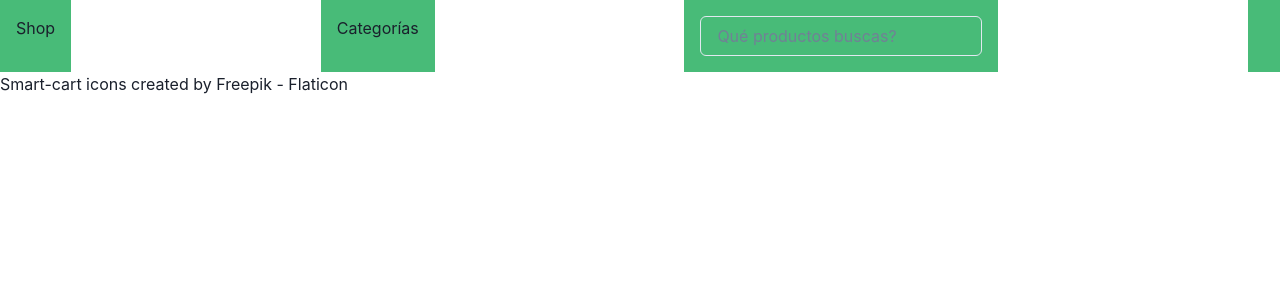
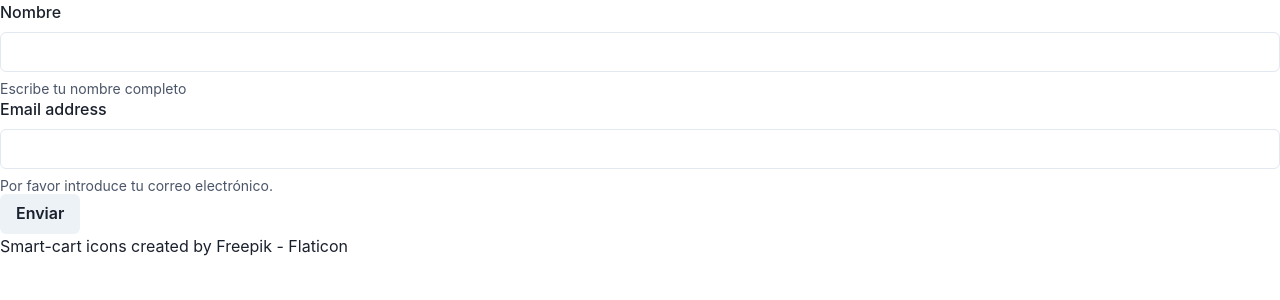
Before and after one commit to FranFerro2004/1raPreentregaReactFerro, a React (Vite) app in the folder Desktop/CursoReactCoder/: page /form in a window 1280 px wide. Shown: the top 300 px of the page. Built offline with nearby package versions, Linux system fonts and the light colour scheme.

Commit message:
form echo, errores en productdetail y navmenu resultos

```diff
--- a/Desktop/CursoReactCoder/src/App.jsx
+++ b/Desktop/CursoReactCoder/src/App.jsx
@@ -1,9 +1,8 @@
-import { BrowserRouter, Route, Routes } from "react-router-dom";
+import { BrowserRouter, Form, Route, Routes } from "react-router-dom";
 import ItemListContainer from "./assets/ItemListContainer";
-import NavMenu from "./assets/NavMenu";
 import React from "react";
-import ProductDetail from "./assets/ProductDetail";
 import ProductDetailContainer from "./assets/ProductDetailContainer";
+import FormCompra from "./assets/FormCompra";
 
 const App = () => {
 
@@ -11,7 +10,7 @@ const App = () => {
 
     <BrowserRouter>
 
-    <NavMenu/>
+
 
     <Routes>
 
@@ -21,6 +20,7 @@ const App = () => {
 
     <Route exact path='/category/:category' element={<ItemListContainer/>} />
 
+    <Route exact path="/form" element={<FormCompra/>} />
 
     </Routes>
 
--- /dev/null
+++ b/Desktop/CursoReactCoder/src/assets/FormCompra.jsx
@@ -0,0 +1,46 @@
+import React, { useEffect, useState } from 'react';
+import { FormControl, FormLabel, Input, FormHelperText, WrapItem, Button } from '@chakra-ui/react';
+
+const Form = () => {
+    const [nombre, setNombre] = useState('');
+    const [email, setEmail] = useState('');
+    const [nombreConfirmado, setNombreConfirmado] = useState('')
+    const [emailConfirmado, setEmailConfirmado] = useState('')
+
+    const handleEnviarClick = () => {
+        setNombreConfirmado(nombre)
+        setEmailConfirmado(email)
+        console.log(nombreConfirmado);
+        console.log(emailConfirmado);
+    };
+
+    useEffect(() => {
+        console.log(nombre);
+        console.log(email);
+
+    },[nombre, email])
+
+    return (
+        <>
+            <FormControl>
+                <FormLabel>Nombre</FormLabel>
+                <Input type='text' id="formNombre" onChange={(e) => setNombre(e.target.value)} />
+                <FormHelperText>Escribe tu nombre completo</FormHelperText>
+            </FormControl>
+
+            <FormControl>
+                <FormLabel>Email address</FormLabel>
+                <Input type='email' id="formEmail" onChange={(e) => setEmail(e.target.value)} />
+                <FormHelperText>Por favor introduce tu correo electrónico.</FormHelperText>
+            </FormControl>
+
+            <WrapItem>
+                <Button colorScheme='gray' id="botonEnviar" onClick={handleEnviarClick}>
+                    Enviar
+                </Button>
+            </WrapItem>
+        </>
+    );
+};
+
+export default Form;
--- a/Desktop/CursoReactCoder/src/assets/ItemListContainer.jsx
+++ b/Desktop/CursoReactCoder/src/assets/ItemListContainer.jsx
@@ -200,8 +200,8 @@ const ItemListContainer = ({}) => {
 
     return (
         <>
+            <NavMenu productos={productos} categorias={categorias} />
             <ItemList data={productos} />
-            <NavMenu productos={productos} categorias={categorias} />
         </>
     );
 };
--- a/Desktop/CursoReactCoder/src/assets/ProductDetailContainer.jsx
+++ b/Desktop/CursoReactCoder/src/assets/ProductDetailContainer.jsx
@@ -1,6 +1,7 @@
-import React, { useState, useEffect } from 'react';
+import React, { useState, useEffect,  } from 'react';
 import ProductDetail from './ProductDetail';
 import { useParams } from 'react-router-dom';
+import NavMenu from './NavMenu';
 
 const ProductDetailContainer = () => {
     const data = [
@@ -172,13 +173,15 @@ const ProductDetailContainer = () => {
         const { id } = useParams();
 
         const obtenerProductoPorId = () => {
-            const productoEncontrado = data?.find(producto => producto.id === id);
+            const idProducto = parseInt(id);
+            const productoEncontrado = data?.find(producto => producto.id === idProducto);
             setProducto(productoEncontrado || []);
+            console.log(productoEncontrado);
         };
 
         useEffect(() => {
-            obtenerProductoPorId();
-            console.log(id)
+            obtenerProductoPorId(id);
+            console.log(id);
         }, [id]);
 
         useEffect(() => {
@@ -187,6 +190,7 @@ const ProductDetailContainer = () => {
 
         return (
             <>
+            <NavMenu />
             <ProductDetail
                 id={producto.id}
                 nombre={producto.title}
@@ -196,6 +200,7 @@ const ProductDetailContainer = () => {
             />
             </>
         );
-    }
+};
+
 
 export default ProductDetailContainer;
```
Lines whose indentation alone changed are shown as unchanged.
